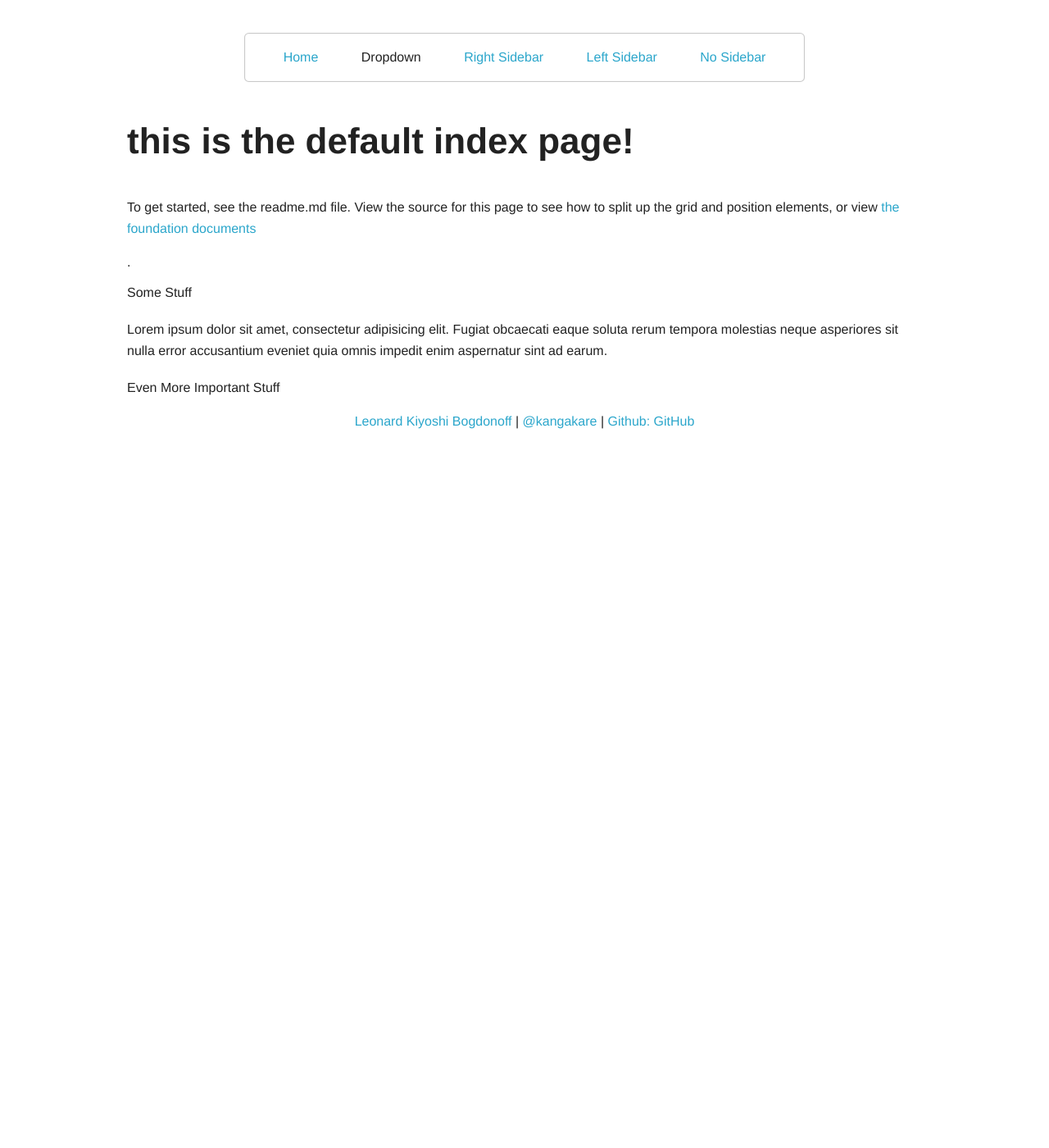
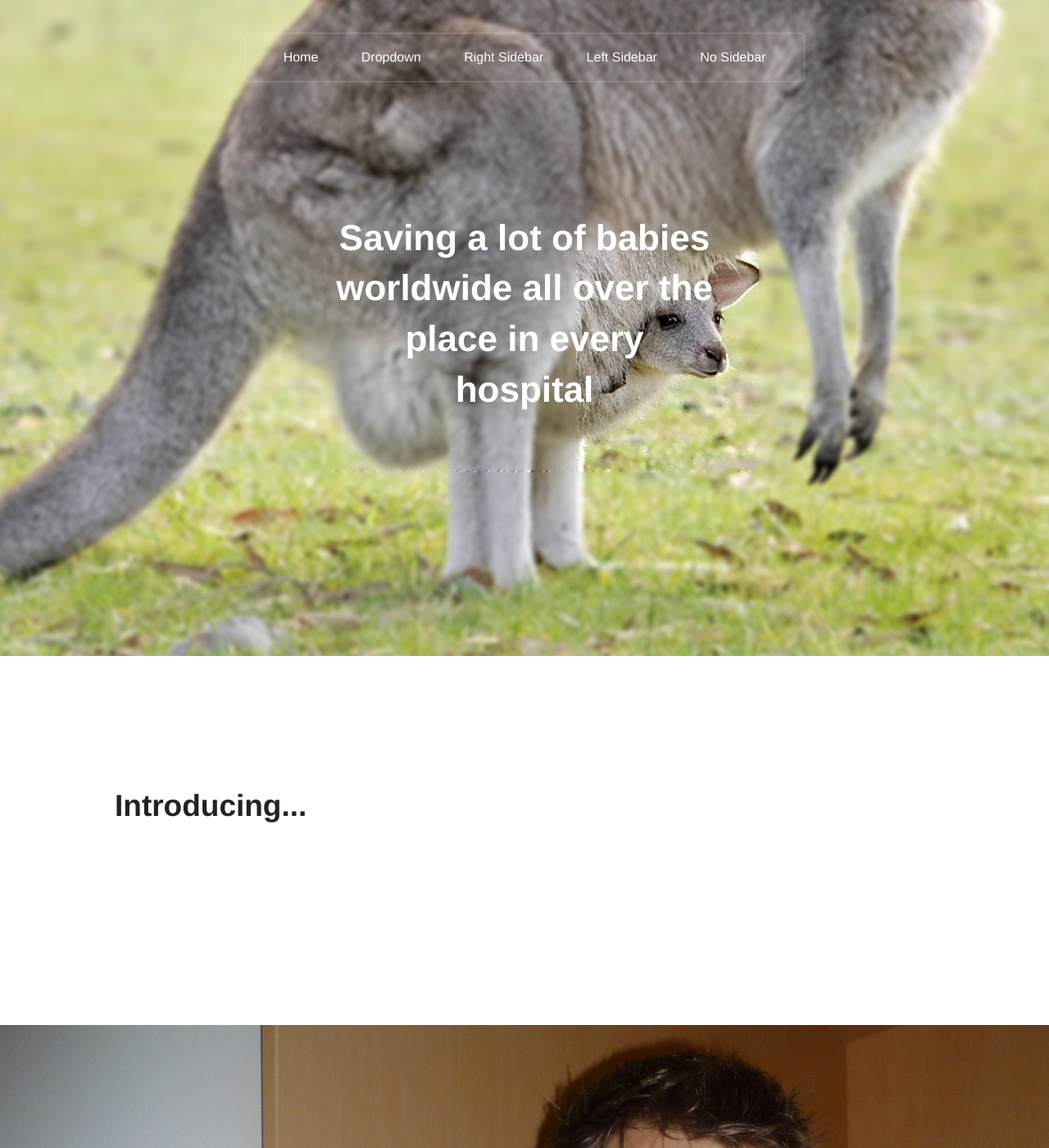
Before and after one commit to KangaKare/kangakare.github.io, a Jekyll site: the page built from _source/index.html, in a window 1280 px wide and 1400 px high. Shown: the whole window at 82% size. Built offline with Jekyll 4.4.1, drawn with Linux system fonts in a browser that asks for light colours; some of the changed text lies outside the part shown.

Commit message:
Edit landing page

```diff
--- /dev/null
+++ b/_source/_includes/header.html
@@ -0,0 +1,5 @@
+<div class="row" id="logo">
+  <div class="small-6 small-centered columns">
+    <h1>Saving a lot of babies worldwide all over the place in every hospital</h1>
+	</div>
+</div>
--- a/_source/_layouts/default.html
+++ b/_source/_layouts/default.html
@@ -18,30 +18,23 @@
 
   <script src="assets/js/modernizr.foundation.js"></script>
 
+
 </head>
 	<body>
 
 <!-- Whole Body Div -->
-
+<div class="container" id="header">
 {% include nav.html %}
-
+{% include header.html %}
+</div>
 <!-- Main page content -->
 <div id="wrapper">
-
-<div class="row">
-<div class="twelve columns centered">
 
 
 	{{ content }}
 
 
-<!-- end wrapper -->
-</div>
 
-{% include footer.html %}
-
-  <!-- End Whole-Body Div -->
-  </div>
 </div>
 
   <!-- Included JS Files (Compressed) -->
--- a/_source/assets/css/main.css
+++ b/_source/assets/css/main.css
@@ -1,15 +1,35 @@
+
+/* Header */
+
+#header {
+  text-align: center;
+	top: 0px;
+	left: 0px;
+	width: 100%;
+	height: 800px;
+	background: url('/assets/images/kangaroo-pouch-baby.jpg');
+}
+#logo {
+  padding-top: 250px;
+	color: white;
+}
+#logo h1 {
+  color: white;
+}
+
 /* Nav */
 
 #nav {
+  position: fixed;
   display:block;
-	margin-top: 2.5em;
 	width: 100%;
 	text-align: center;
 }
 #nav > ul {
+	margin-top: 2.5em;
   display: inline-block;
 	border-radius: 0.35em;
-	box-shadow: 0px 0px 1px 1px rgba(15, 15, 15, 0.25) inset;
+	box-shadow: 0px 0px 1px 1px rgba(255, 255, 255, 0.25) inset;
 	padding: 0px 1.5em;
 	margin-bottom: 2em;
 	list-style: none;
@@ -20,4 +40,31 @@
 	padding: 0px 1.5em;
 	line-height: 60px;
 	vertical-align: baseline;
+	text-decoration: none;
+	color: white;
 }
+#nav > ul > li a {
+  color: white;
+}
+
+/* Body Front Page */
+
+#transition {
+  margin-top: 150px;
+  height: 300px;
+}
+#body {
+  text-align: center;
+	top: 0px;
+	left: 0px;
+	width: 100%;
+	height: 800px;
+	background: url('/assets/images/kanga-kare-pouch.jpg');
+	color: white;
+}
+#description {
+  padding-top: 250px;
+}
+#body h1 {
+  color: white;
+}
--- a/_source/index.html
+++ b/_source/index.html
@@ -2,36 +2,14 @@
 layout: default
 title: Welcome!
 ---
-
-<h1>this is the default index page!</h1>
-
-<!-- breaks, because we don't have any CSS yet -->
-<br>
-
-<p>To get started, see the readme.md file. View the source for this page to see how to split up the grid and position elements, or view <a href="http://foundation.zurb.com/docs/grid.php">the foundation documents</a></p>.
-
-<!-- more ugly breaks -->
-<br>
-<br>
-
-<!-- a new row in our 12-column grid -->
-<div class="row">
-
-<!-- one third -->
-<div class="four columns">
-	<p>Some Stuff</p>
+<div class="row" id="transition">
+  <h2>Introducing...</h2>
 </div>
-
-<!-- one third -->
-<div class="four columns">
-	<p>Lorem ipsum dolor sit amet, consectetur adipisicing elit. Fugiat obcaecati eaque soluta rerum tempora molestias neque asperiores sit nulla error accusantium eveniet quia omnis impedit enim aspernatur sint ad earum.</p>
+<div class="container" id="body">
+  <div class="row" id="description">
+    <div class="small-6 small-centered columns">
+			<h1>Kanga Kare</h1>
+			<p class="byline">We Warm Babies right after they are born</p>
+		</div>
+	</div>
 </div>
-
-<!-- one third -->
-<div class="four columns">
-	<p>Even More Important Stuff</p>
-</div>
-
-
-<!-- end row -->
-</div>
```
Also changed, not shown: _source/assets/images/asad.jpg (added), _source/assets/images/kanga-kare-pouch.JPG (added), _source/assets/images/kangaroo-pouch-baby.jpg (added), 1 other file.
